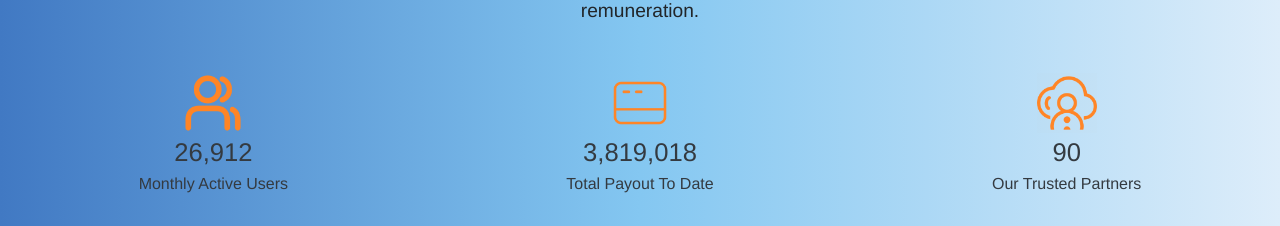
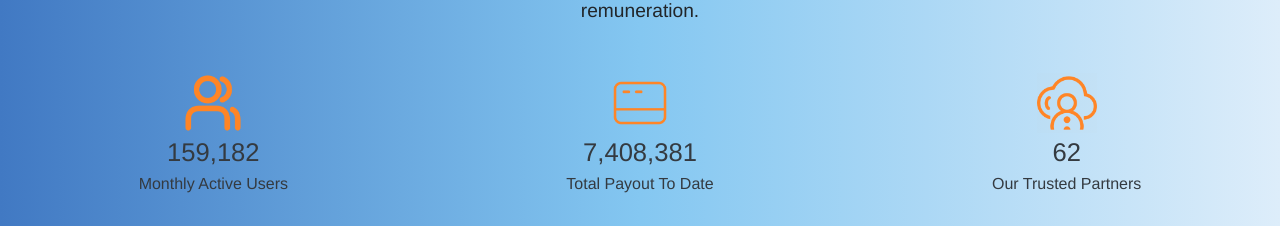
Before and after one commit to wawoyuanli/website, a Vue app: page /#/home in a window 1280 px wide. Shown: the part 1660-1886 px from the top of the page. Built offline with nearby package versions, Linux system fonts and the light colour scheme.

Commit message:
更改做查人数
更改做查人数

```diff
--- a/src/views/home/index.vue
+++ b/src/views/home/index.vue
@@ -168,7 +168,7 @@
 								/>
 								<countTo
 									:startVal="0"
-									:endVal="26912"
+									:endVal="159182"
 									:duration="5600"
 									class="counter"
 								></countTo>
@@ -185,7 +185,7 @@
 								/>
 								<countTo
 									:startVal="0"
-									:endVal="3819018"
+									:endVal="7408381"
 									:duration="5600"
 									class="counter"
 								></countTo>
@@ -204,7 +204,7 @@
 
 								<countTo
 									:startVal="0"
-									:endVal="90"
+									:endVal="62"
 									:duration="5600"
 									class="counter"
 									>$</countTo
```
